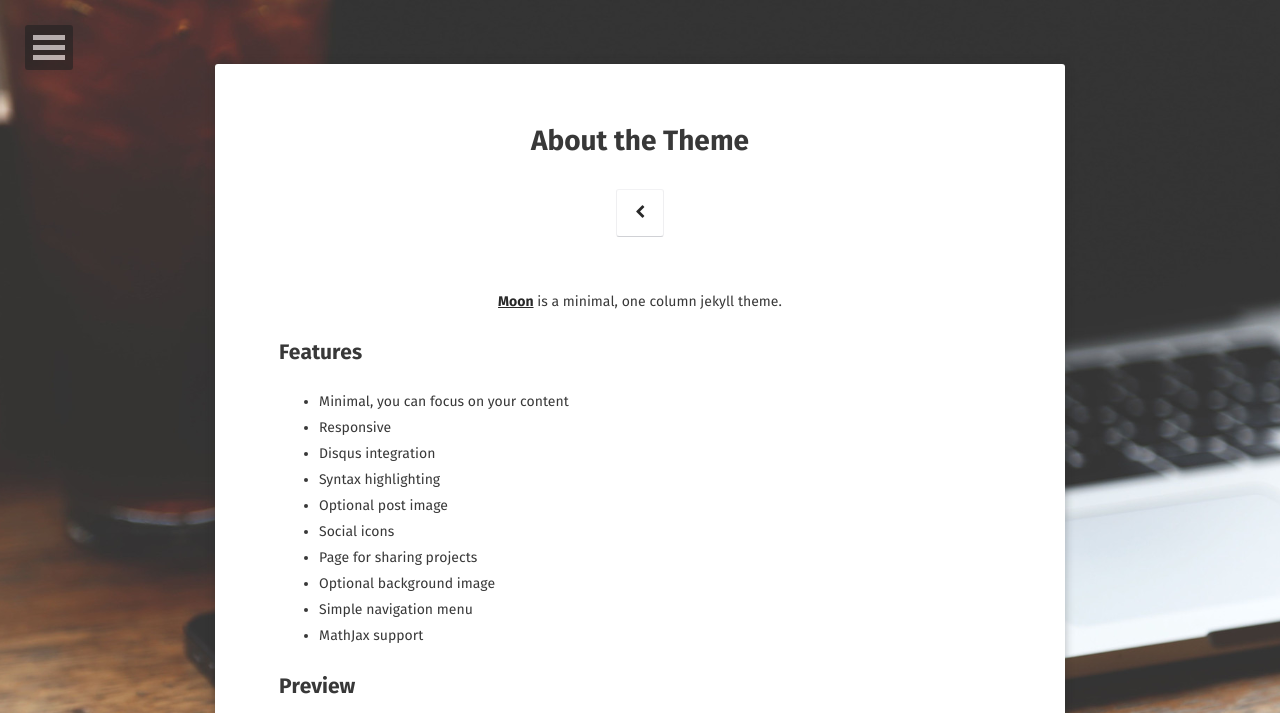
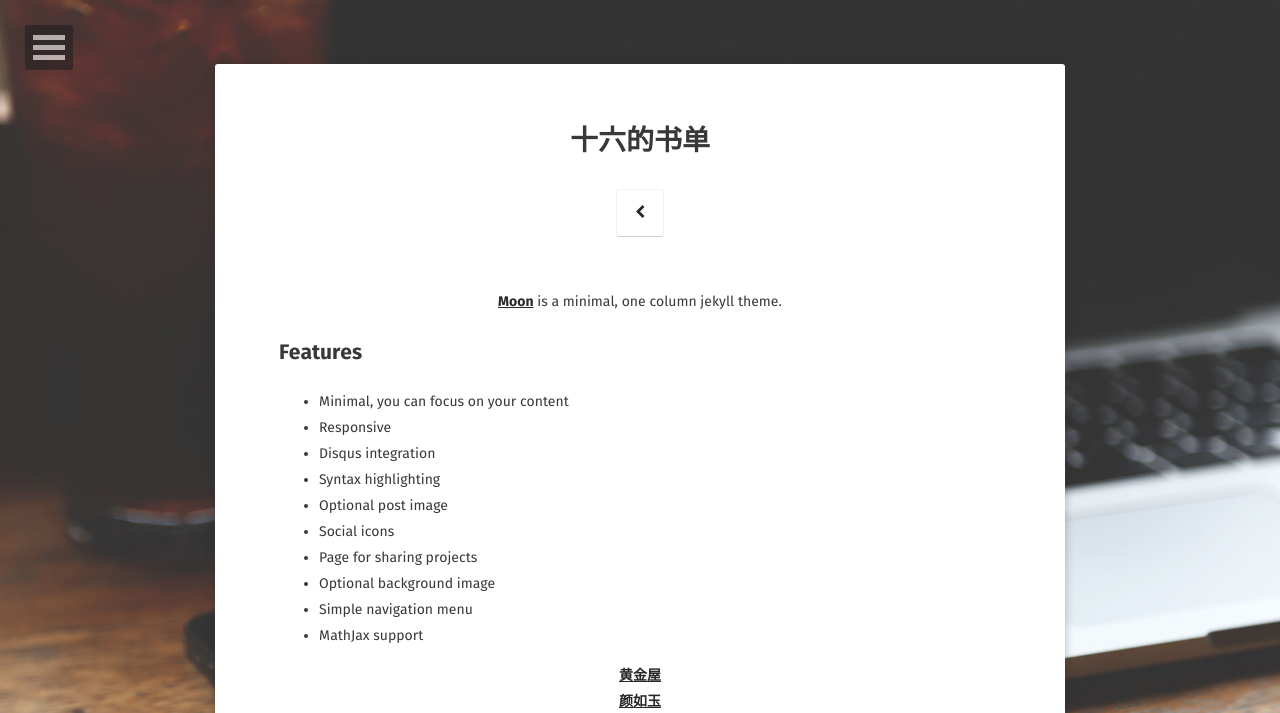
Before and after one commit to ToGetHer16/ToGetHer16.github.io, a Jekyll site: the page built from about/index.md, in a window 1280 px wide, cut to the strip 0-713 px from the top of the page. Built offline with Jekyll 4.4.1, drawn with Linux system fonts in a browser that asks for light colours; some web fonts are replaced; some of the changed text lies outside the part shown.

Commit message:
Update index.md

```diff
--- a/about/index.md
+++ b/about/index.md
@@ -1,6 +1,6 @@
 ---
 layout: page
-title: About the Theme
+title: 十六的书单
 tags: [about, Jekyll, theme, moon]
 date: 2016-03-21
 comments: false
@@ -19,6 +19,8 @@ comments: false
 * Optional background image
 * Simple navigation menu
 * MathJax support
+<center><a href="https://github.com/ToGetHer16/ToGetHer/blob/master/Hadoop"><b>黄金屋</b></a></center>
+<center><a href="hhttps://github.com/ToGetHer16/ToGetHer/blob/master/Spark"><b>颜如玉</b></a></center>
 
 ## Preview
 
```
Also changed, not shown: other parts of about/index.md (+1 -1 lines).
